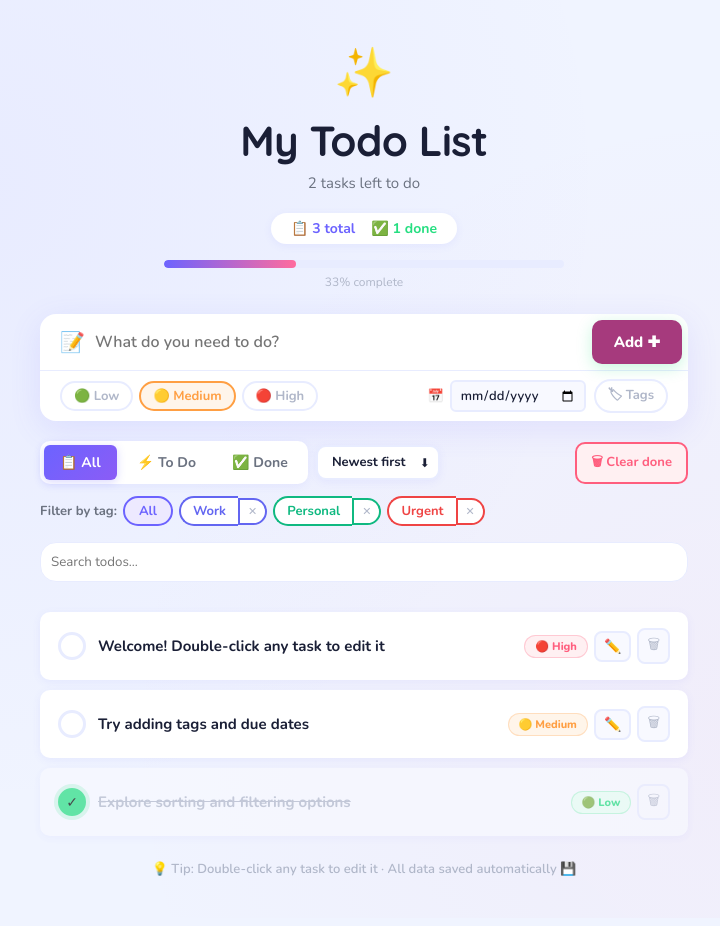
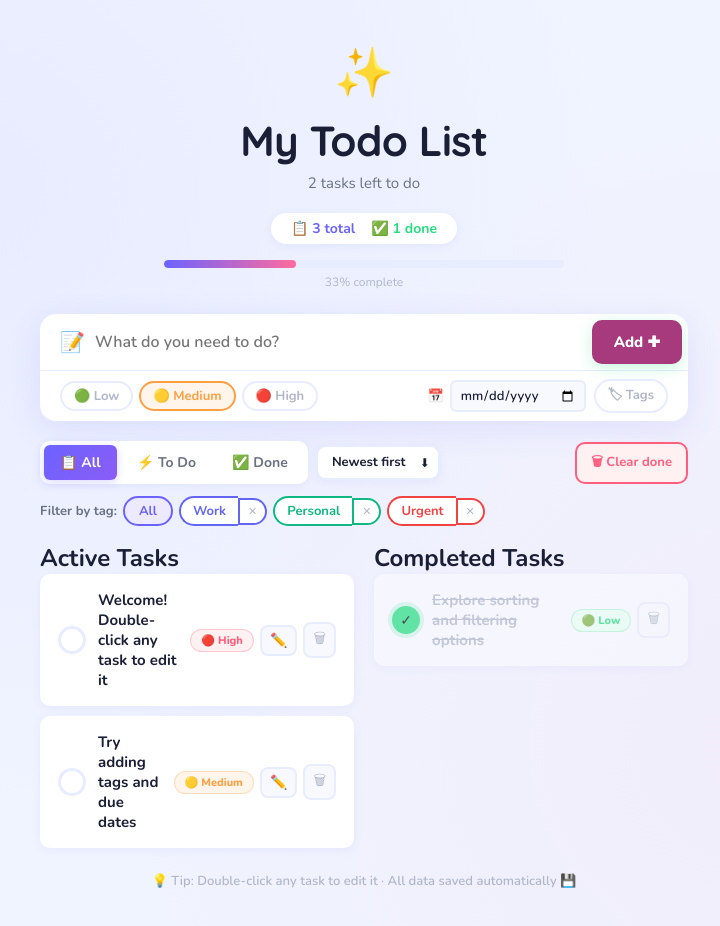
Before and after one commit to Gouthamipoojary/To-Do, a React (Vite) app: page / in a window 1280 px wide. Shown: the top 926 px of the page, without its empty margins (276-996 px from the left). Built offline with nearby package versions, Linux system fonts and the light colour scheme.

Commit message:
feat: update src/components/TodoList.tsx for "change the task list to kanban boards in the ui. Keep everything else as it is. Dont change the funcitonality. Just change the task list display to kanban boards. All the other things should be exactly where they are"

```diff
--- a/src/components/TodoList.tsx
+++ b/src/components/TodoList.tsx
@@ -17,7 +17,6 @@ export function TodoList({ todos, tags, onToggle, onDelete, onUpdate }: TodoList
     todo.text.toLowerCase().includes(searchTerm.toLowerCase())
   );
 
-
   if (filteredTodos.length === 0) {
     return (
       <div style={{
@@ -34,17 +33,17 @@ export function TodoList({ todos, tags, onToggle, onDelete, onUpdate }: TodoList
     );
   }
 
+  const kanbanColumns = {
+    active: filteredTodos.filter(todo => !todo.completed),
+    completed: filteredTodos.filter(todo => todo.completed),
+  };
+
   return (
+    <div style={{ display: "flex", gap: 20 }}>
+      <div style={{ flex: 1 }}>
+        <h2>Active Tasks</h2>
         <div style={{ display: "flex", flexDirection: "column", gap: 10 }}>
-      <input
-        type="text"
-        placeholder="Search todos..."
-        value={searchTerm}
-        onChange={(e) => setSearchTerm(e.target.value)}
-        style={{ marginBottom: 20, padding: 10, borderRadius: "var(--radius)", border: "1px solid var(--border)" }}
-      />
-
-      {filteredTodos.map(todo => (
+          {kanbanColumns.active.map(todo => (
             <TodoItem
               key={todo.id}
               todo={todo}
@@ -55,5 +54,22 @@ export function TodoList({ todos, tags, onToggle, onDelete, onUpdate }: TodoList
             />
           ))}
         </div>
+      </div>
+      <div style={{ flex: 1 }}>
+        <h2>Completed Tasks</h2>
+        <div style={{ display: "flex", flexDirection: "column", gap: 10 }}>
+          {kanbanColumns.completed.map(todo => (
+            <TodoItem
+              key={todo.id}
+              todo={todo}
+              tags={tags}
+              onToggle={onToggle}
+              onDelete={onDelete}
+              onUpdate={onUpdate}
+            />
+          ))}
+        </div>
+      </div>
+    </div>
   );
 }
```
Lines whose indentation alone changed are shown as unchanged.
